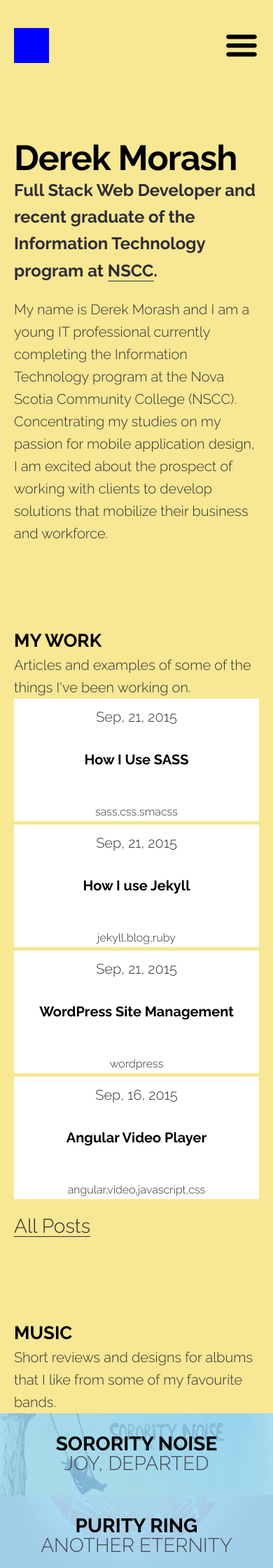
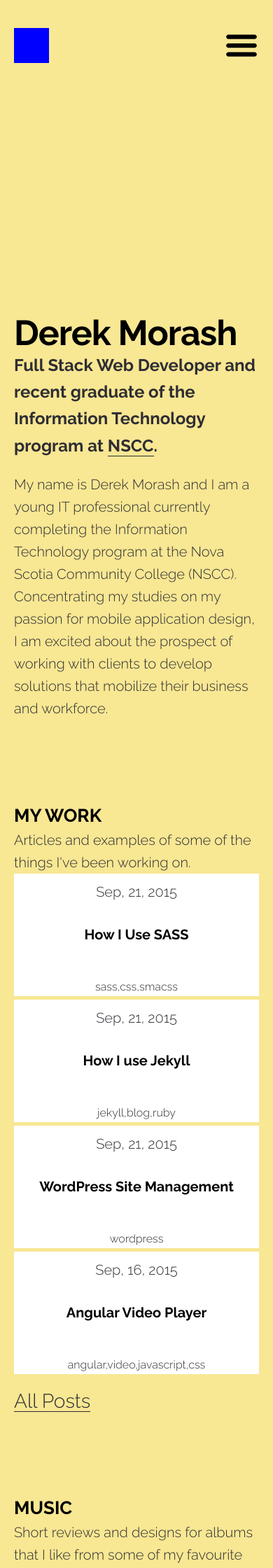
Before and after one commit to derekmorash/New-Portfolio, a Jekyll site: the page built from index.html, in a window 390 px wide. Shown: the top 2240 px of the page at 70% size. Built offline with Jekyll 4.4.1, drawn with Linux system fonts in a browser that asks for light colours; nearby versions of some CDN libraries.

Commit message:
about section positioned to center of window using js

```diff
--- a/assets/css/3-layouts/_about.sass
+++ b/assets/css/3-layouts/_about.sass
@@ -1,15 +1,15 @@
 .about
   width: 100%
   padding: 0 60px
-  margin-top: 200px
+  margin-top: 50px
 
   @media screen and (max-width: $break-large)
     padding: 0 40px
-    margin-top: 200px
+    margin-top: 50px
 
   @media screen and (max-width: $break-medium)
     padding: 0 20px
-    margin-top: 100px
+    margin-top: 50px
 
   &::before
     +clearfix
--- a/assets/css/3-layouts/_header.sass
+++ b/assets/css/3-layouts/_header.sass
@@ -28,6 +28,7 @@ header
   .menu--label
     float: right
     margin: 40px 60px 0 0
+    cursor: pointer
     display: none
 
     @media screen and(max-width: $break-medium)
@@ -65,12 +66,13 @@ header
       display: none
 
       ul
+        list-style: none
+
         li
           float: none
           width: 100
           text-align: center
           margin: 0 auto
-          list-style: none
 
     a
       text-decoration: none
--- a/assets/css/main.css
+++ b/assets/css/main.css
@@ -783,6 +783,7 @@ header {
   header .menu--label {
     float: right;
     margin: 40px 60px 0 0;
+    cursor: pointer;
     display: none; }
     @media screen and (max-width: 768px) {
       header .menu--label {
@@ -823,12 +824,13 @@ header {
           clear: both;
           content: "";
           display: table; }
-        header nav ul li {
-          float: none;
-          width: 100;
-          text-align: center;
-          margin: 0 auto;
-          list-style: none; } }
+        header nav ul {
+          list-style: none; }
+          header nav ul li {
+            float: none;
+            width: 100;
+            text-align: center;
+            margin: 0 auto; } }
     header nav a {
       text-decoration: none;
       border: 0;
@@ -846,15 +848,15 @@ header {
 .about {
   width: 100%;
   padding: 0 60px;
-  margin-top: 200px; }
+  margin-top: 50px; }
   @media screen and (max-width: 1080px) {
     .about {
       padding: 0 40px;
-      margin-top: 200px; } }
+      margin-top: 50px; } }
   @media screen and (max-width: 768px) {
     .about {
       padding: 0 20px;
-      margin-top: 100px; } }
+      margin-top: 50px; } }
   .about::before::after {
     clear: both;
     content: "";
--- a/assets/js/functions.js
+++ b/assets/js/functions.js
@@ -1,11 +1,11 @@
 $(function() {
   smoothScroll(300);
-  //initialize fit text
-  // $('#email').fitText(1, { minFontSize: '10px', maxFontSize: '100px' });
 
   hugeText('footer--email','email');
 
   $('#email').fluidText();
+
+  headerPosition();
 });
 
 // smoothScroll function is applied from the document ready function
@@ -23,12 +23,41 @@ function smoothScroll (duration) {
 	});
 }
 
+//about section margin-top to position header in the middle of the page
+function headerPosition() {
+  var about = $('.about'),
+    windowHeight;
+
+  reposition();
+
+  function reposition() {
+    //get the height of the window
+    windowHeight = $(window).height();
+
+    //if the window is taller than 400px
+    if(windowHeight > 400) {
+      //add a margin-top to the about selection-color
+      //margin is half the window height minus the 100px header
+      about.css('margin-top', (windowHeight/2) - 100);
+    } else {
+      //usually for phones in landscape
+      //add margin-top of only 50px
+      about.css('margin-top', 50);
+    }
+  }
+
+  //call the reposition function on window resize
+  $( window ).resize(function() {
+    reposition();
+  });
+}
+
 //Text resizing
 function hugeText (p, t) {
   var parent = $('.'+p); //get parent
   var text = $('#'+t);   //get text
 
-  alert(parent.width() + ' and ' + text.width());
+  // alert(parent.width() + ' and ' + text.width());
 
   size();
 
@@ -51,8 +80,8 @@ function hugeText (p, t) {
     var parent = $(this);
     // alert(this.html());
     // alert(this.outerWidth());
-    alert(parent.html());
-    alert(parent.width());
+    // alert(parent.html());
+    // alert(parent.width());
     return this.each(function(){
 
     });
```
